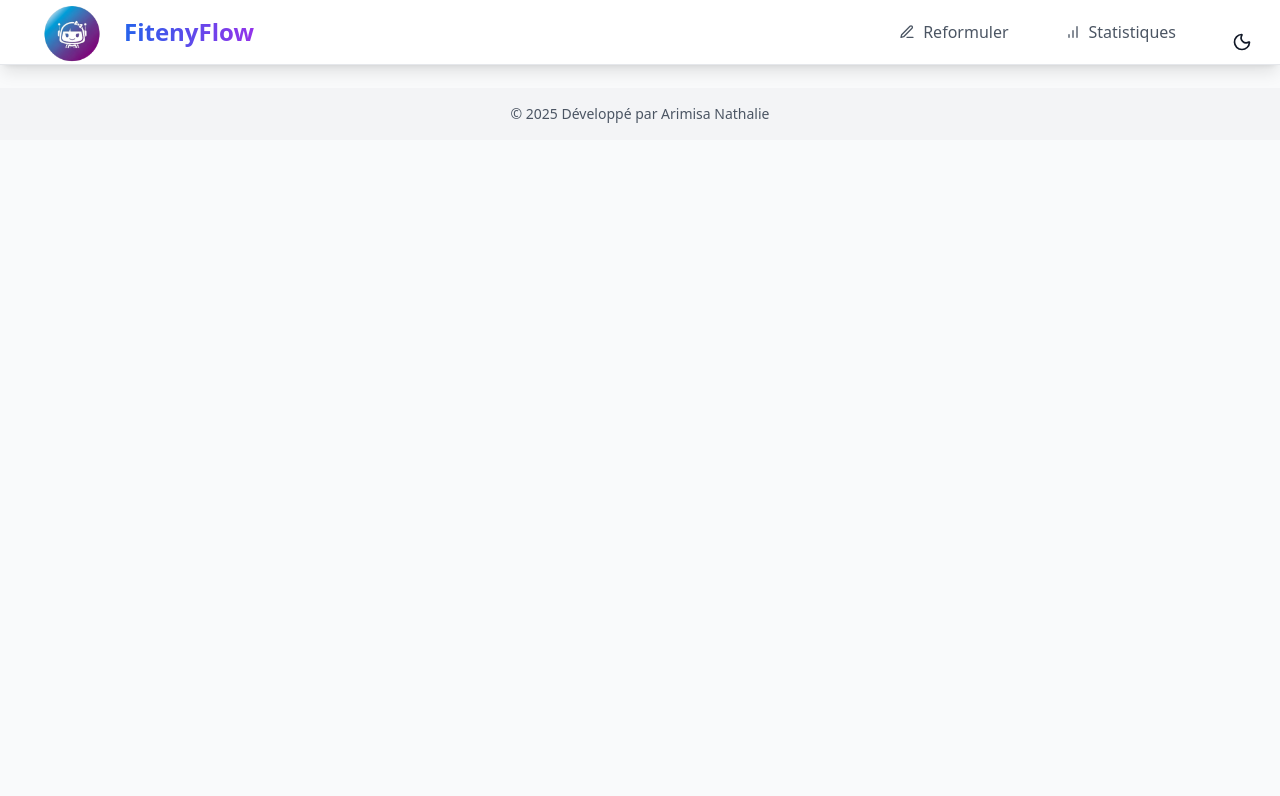
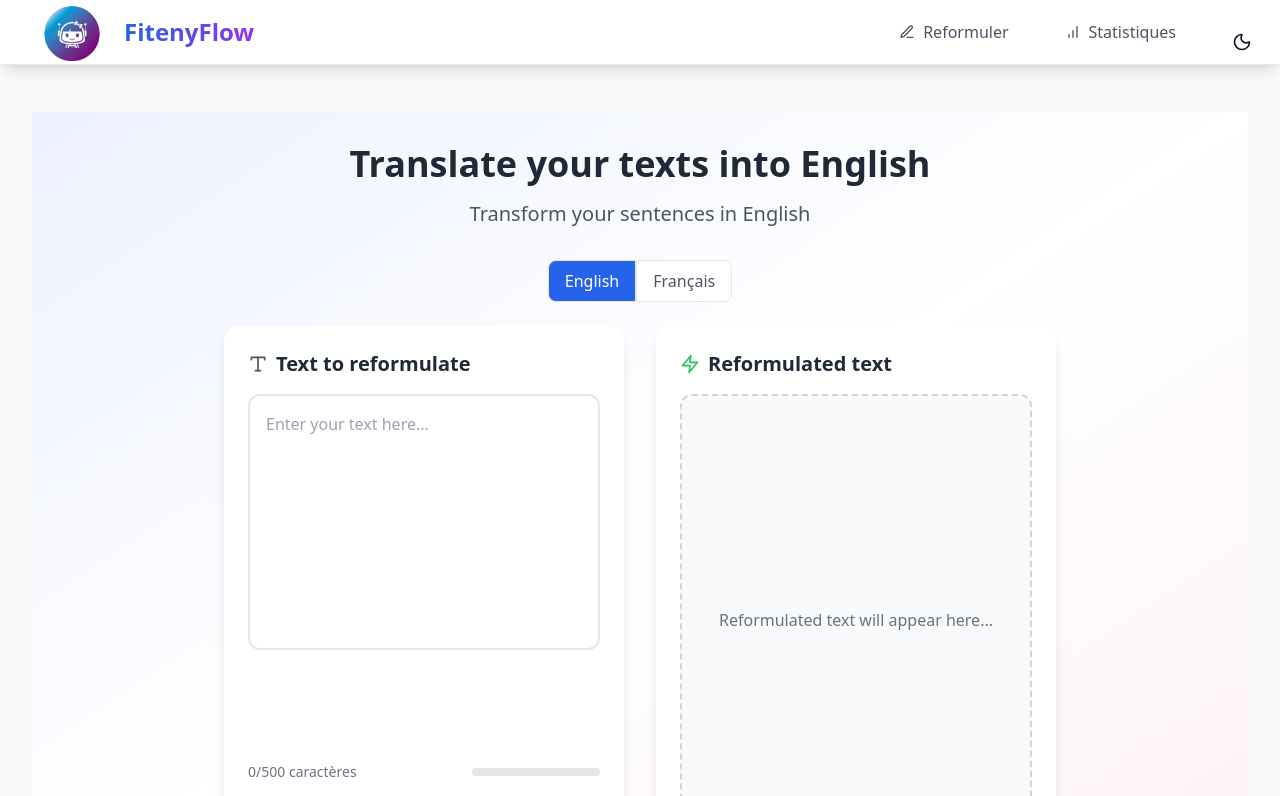
Before and after one commit to arimisarn/FitenyFlow, a React (Vite) app: page /translate in a window 1280 px wide. Shown: the top 796 px of the page. Built offline with nearby package versions, Linux system fonts and the light colour scheme; no server answers.

Commit message:
ajout de traduction

```diff
--- a/src/App.tsx
+++ b/src/App.tsx
@@ -3,6 +3,7 @@ import { motion } from "framer-motion";
 import Header from "./components/Header";
 import Home from "./pages/Home";
 import Statistics from "./pages/Statistics";
+import Translate from "./pages/Translate";
 
 function App() {
   return (
@@ -17,6 +18,7 @@ function App() {
         >
           <Routes>
             <Route path="/" element={<Home />} />
+            <Route path="/translate" element={<Translate />} />
             <Route path="/statistics" element={<Statistics />} />
           </Routes>
         </motion.main>
--- a/src/components/Header.tsx
+++ b/src/components/Header.tsx
@@ -4,7 +4,7 @@ import { Link, useLocation } from "react-router-dom";
 import { FiEdit3, FiBarChart, FiMenu, FiX } from "react-icons/fi";
 import DarkModeToggle from "./DarkModeToggle";
 import logo from "../assets/logo.png";
-
+import { MdTranslate } from "react-icons/md";
 const Header: React.FC = () => {
   const location = useLocation();
   const [isMenuOpen, setIsMenuOpen] = useState(false);
@@ -123,6 +123,21 @@ const Header: React.FC = () => {
             </motion.button>
           </Link>
 
+          <Link to="/translate" onClick={closeMenu}>
+            <motion.button
+              className={`w-full text-left flex items-center space-x-2 px-4 py-2 rounded-lg transition-all duration-300 ${
+                location.pathname === "/translate"
+                  ? "bg-purple-100 dark:bg-purple-800 text-purple-700 dark:text-purple-100 font-semibold"
+                  : "text-gray-600 dark:text-gray-300 hover:text-purple-600 dark:hover:text-purple-400 hover:bg-purple-50 dark:hover:bg-purple-900"
+              }`}
+              whileHover={{ scale: 1.05 }}
+              whileTap={{ scale: 0.95 }}
+            >
+              <MdTranslate className="w-5 h-5" />
+              <span>Traduire</span>
+            </motion.button>
+          </Link>
+
           {/* Dark Mode Toggle */}
           <div className="px-4 pt-2">
             <DarkModeToggle />
--- /dev/null
+++ b/src/pages/Translate.tsx
@@ -0,0 +1,113 @@
+// src/pages/Translate.tsx
+import React, { useState } from "react";
+import { motion } from "framer-motion";
+import TextInput from "../components/TextInput";
+import ReformulationResult from "../components/ReformulationResult";
+import { translateText } from "../services/translateApi";
+
+const Translate: React.FC = () => {
+  const [targetLanguage, setTargetLanguage] = useState<"french" | "english">(
+    "english"
+  );
+  const [inputText, setInputText] = useState("");
+  const [translatedText, setTranslatedText] = useState("");
+  const [isLoading, setIsLoading] = useState(false);
+  const [showResult, setShowResult] = useState(false);
+
+  const handleTranslate = async () => {
+    if (!inputText.trim()) return;
+
+    setIsLoading(true);
+    setShowResult(false);
+
+    try {
+      const result = await translateText(inputText, targetLanguage);
+      setTranslatedText(result);
+      setShowResult(true);
+
+      // Optionnel: copier dans le presse-papiers
+      await navigator.clipboard.writeText(result);
+    } catch (error) {
+      console.error("Error translating text:", error);
+      setTranslatedText(
+        targetLanguage === "french"
+          ? "Erreur lors de la traduction."
+          : "Error during translation."
+      );
+      setShowResult(true);
+    } finally {
+      setIsLoading(false);
+    }
+  };
+
+  return (
+    <motion.div
+      className="min-h-screen mt-12 bg-gradient-to-br from-indigo-50 via-white to-pink-50 dark:from-gray-900 dark:via-gray-800 dark:to-gray-900 transition-colors duration-500"
+      initial={{ opacity: 0 }}
+      animate={{ opacity: 1 }}
+      transition={{ duration: 0.5 }}
+    >
+      <div className="max-w-4xl mx-auto px-4 sm:px-6 lg:px-8 py-8">
+        <motion.div
+          className="text-center mb-8"
+          initial={{ y: -20, opacity: 0 }}
+          animate={{ y: 0, opacity: 1 }}
+          transition={{ duration: 0.6 }}
+        >
+          <h1 className="text-4xl font-bold text-gray-800 dark:text-gray-100 mb-4">
+            {targetLanguage === "french"
+              ? "Traduisez vos textes en français"
+              : "Translate your texts into English"}
+          </h1>
+          <p className="text-xl text-gray-600 dark:text-gray-300">
+            {targetLanguage === "french"
+              ? "Transformez vos phrases en français"
+              : "Transform your sentences in English"}
+          </p>
+        </motion.div>
+
+        {/* Choix de langue simple (au lieu de LanguageSelector complet) */}
+        <div className="flex justify-center mb-6">
+          <button
+            onClick={() => setTargetLanguage("english")}
+            className={`px-4 py-2 rounded-l-lg border ${
+              targetLanguage === "english"
+                ? "bg-blue-600 text-white"
+                : "bg-white dark:bg-gray-800 text-gray-600 dark:text-gray-300"
+            }`}
+          >
+            English
+          </button>
+          <button
+            onClick={() => setTargetLanguage("french")}
+            className={`px-4 py-2 rounded-r-lg border ${
+              targetLanguage === "french"
+                ? "bg-blue-600 text-white"
+                : "bg-white dark:bg-gray-800 text-gray-600 dark:text-gray-300"
+            }`}
+          >
+            Français
+          </button>
+        </div>
+
+        <div className="grid grid-cols-1 lg:grid-cols-2 gap-6 lg:gap-8 min-h-[500px]">
+          <TextInput
+            value={inputText}
+            onChange={setInputText}
+            onReformulate={handleTranslate}
+            isLoading={isLoading}
+            language={targetLanguage}
+          />
+
+          <ReformulationResult
+            result={translatedText}
+            isVisible={showResult}
+            language={targetLanguage}
+          />
+        </div>
+      </div>
+    </motion.div>
+  );
+};
+
+export default Translate;
--- /dev/null
+++ b/src/services/translateApi.ts
@@ -0,0 +1,36 @@
+// src/services/translateApi.ts
+const GROQ_API_KEY = import.meta.env.VITE_GROQ_API_KEY;
+const GROQ_API_URL = "https://api.groq.com/openai/v1/chat/completions";
+
+export const translateText = async (
+  text: string,
+  targetLanguage: "french" | "english"
+): Promise<string> => {
+  if (!GROQ_API_KEY) throw new Error("Groq API key is not configured");
+
+  const prompt =
+    targetLanguage === "french"
+      ? `Translate this sentence into French: "${text}". Reply only with the translation.`
+      : `Traduisez cette phrase en anglais : "${text}". Répondez uniquement avec la traduction.`;
+
+  const response = await fetch(GROQ_API_URL, {
+    method: "POST",
+    headers: {
+      "Content-Type": "application/json",
+      Authorization: `Bearer ${GROQ_API_KEY}`,
+    },
+    body: JSON.stringify({
+      model: "llama-3.1-8b-instant",
+      messages: [{ role: "user", content: prompt }],
+      max_tokens: 200,
+      temperature: 0.7,
+    }),
+  });
+
+  if (!response.ok) {
+    throw new Error(`API request failed: ${response.status}`);
+  }
+
+  const data = await response.json();
+  return data.choices[0]?.message?.content?.trim() || "Erreur de traduction";
+};
```
